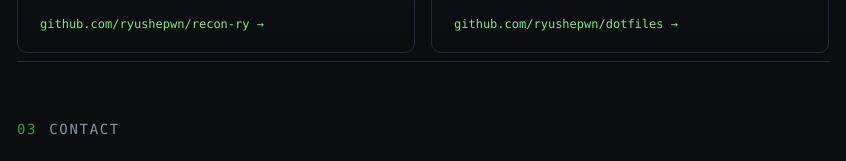
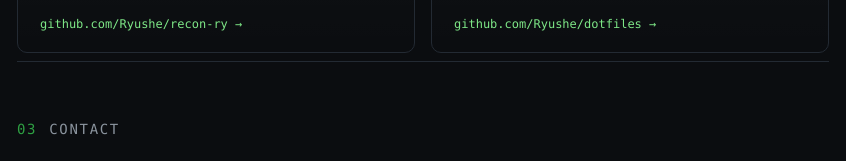
Before and after one commit to ryushepwn/ryushepwn.github.io, a plain HTML site: page index.html in a window 1280 px wide. Shown: the part 1007-1168 px from the top of the page, 217-1063 px from the left. Drawn offline with Linux system fonts and the light colour scheme.

Commit message:
Link canonical upstream repos instead of forks

```diff
--- a/index.html
+++ b/index.html
@@ -67,19 +67,19 @@
     <h2><span class="sec">02</span> work</h2>
     <ul class="cards">
       <li>
-        <a href="https://github.com/ryushepwn/recon-ry">
+        <a href="https://github.com/Ryushe/recon-ry">
           <h3>recon-ry <span class="tag">recon</span></h3>
           <p>Recon pipeline for mapping a target's surface: hosts, URLs, and
           the parameters worth fuzzing.</p>
-          <span class="more">github.com/ryushepwn/recon-ry <span aria-hidden="true">→</span></span>
+          <span class="more">github.com/Ryushe/recon-ry <span aria-hidden="true">→</span></span>
         </a>
       </li>
       <li>
-        <a href="https://github.com/ryushepwn/dotfiles">
+        <a href="https://github.com/Ryushe/dotfiles">
           <h3>dotfiles <span class="tag">config</span></h3>
           <p>Stow-managed configuration for the terminal, editor, and the
           proxy-heavy workflows this work runs on.</p>
-          <span class="more">github.com/ryushepwn/dotfiles <span aria-hidden="true">→</span></span>
+          <span class="more">github.com/Ryushe/dotfiles <span aria-hidden="true">→</span></span>
         </a>
       </li>
     </ul>
```
